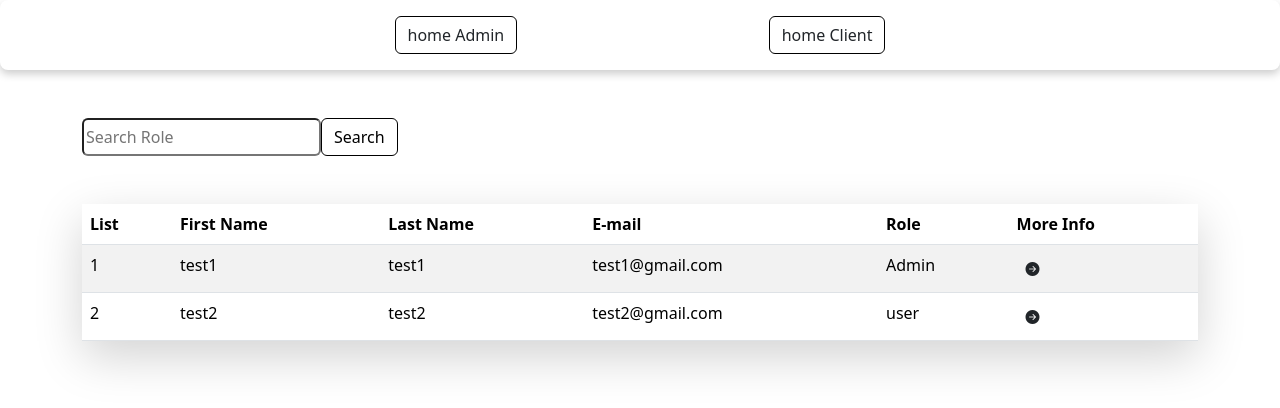
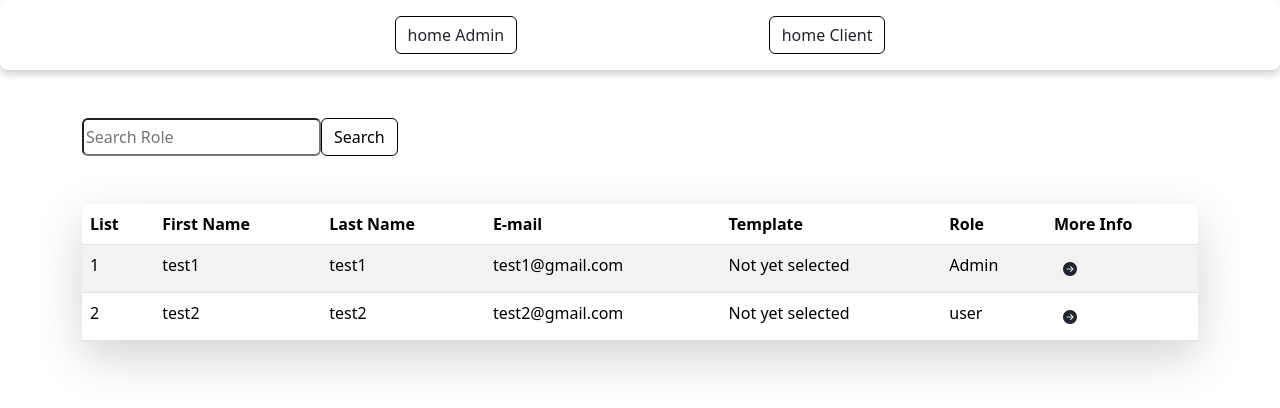
Before and after one commit to ihuda100/re_cv_client, a React (Vite) app: page /admin in a window 1280 px wide. Shown: the top 408 px of the page. Built offline with nearby package versions, Linux system fonts and the light colour scheme; no server answers.

Commit message:
template

```diff
--- a/src/componentsAdmin/dashboardAdmin.jsx
+++ b/src/componentsAdmin/dashboardAdmin.jsx
@@ -115,6 +115,7 @@ const DashboardAdmin = () => {
               <th>First Name</th>
               <th>Last Name</th>
               <th>E-mail</th>
+              <th>Template</th>
               <th>Role</th>
               <th>More Info</th>
             </tr>
@@ -127,6 +128,11 @@ const DashboardAdmin = () => {
                   <td>{user.FirstName}</td>
                   <td>{user.LastName}</td>
                   <td>{user.email}</td>
+                  <td>
+                          {user.template
+                            ? `Template number ${user.template}`
+                            : "Not yet selected"}
+                        </td>
                   <td>{user.role}</td>
 
                   <td>
```
